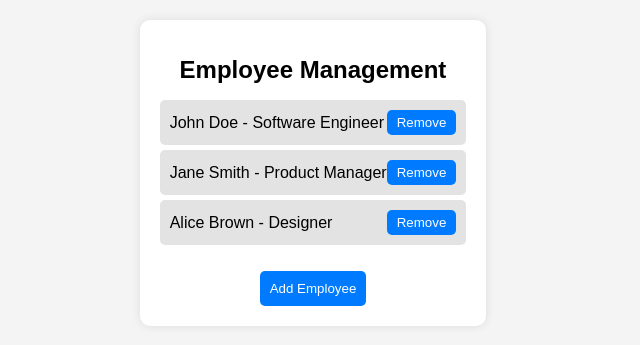
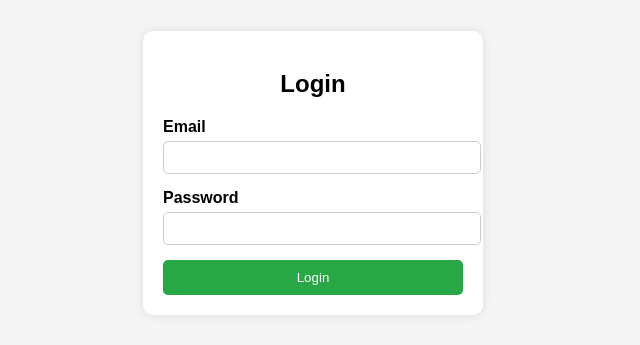
Before and after one commit to raghulm77/React, a React (Create React App) app: page / in a window 1280 px wide. Shown: the part 227-572 px from the top of the page, without its empty margins (327-967 px from the left). Built offline with nearby package versions, Linux system fonts and the light colour scheme.

Commit message:
Initial commit2

```diff
--- a/src/App.css
+++ b/src/App.css
@@ -8,48 +8,50 @@ body {
   margin: 0;
 }
 
-.container {
+.app-container {
+  text-align: center;
+}
+
+.login-container {
   background: white;
   padding: 20px;
   border-radius: 10px;
-  box-shadow: 0 0 10px rgba(0, 0, 0, 0.1);
-  text-align: center;
+  box-shadow: 0px 0px 10px rgba(0, 0, 0, 0.1);
+  width: 300px;
 }
 
-h1 {
-  font-size: 1.5rem;
-  margin-bottom: 10px;
+h2 {
+  margin-bottom: 20px;
 }
 
-ul {
-  list-style: none;
-  padding: 0;
+.input-group {
+  margin-bottom: 15px;
+  text-align: left;
 }
 
-.employee-item {
-  display: flex;
-  justify-content: space-between;
-  align-items: center;
-  background: #e3e3e3;
-  margin: 5px 0;
-  padding: 10px;
+.input-group label {
+  display: block;
+  font-weight: bold;
+  margin-bottom: 5px;
+}
+
+.input-group input {
+  width: 100%;
+  padding: 8px;
+  border: 1px solid #ccc;
   border-radius: 5px;
 }
 
 button {
-  background: #007bff;
+  width: 100%;
+  padding: 10px;
+  background-color: #28a745;
   color: white;
   border: none;
-  padding: 5px 10px;
   border-radius: 5px;
   cursor: pointer;
 }
 
 button:hover {
-  background: #0056b3;
+  background-color: #218838;
 }
-
-.add-btn {
-  margin-top: 10px;
-  padding: 10px;
-}
--- a/src/App.js
+++ b/src/App.js
@@ -1,42 +1,18 @@
-import { useState } from "react";
+import React from "react";
+import { BrowserRouter as Router, Route, Routes } from "react-router-dom";
+import Login from "./Login";
 import "./App.css";
 
-export default function App() {
-  const [employees, setEmployees] = useState([
-    { id: 1, name: "John Doe", role: "Software Engineer" },
-    { id: 2, name: "Jane Smith", role: "Product Manager" },
-    { id: 3, name: "Alice Brown", role: "Designer" },
-  ]);
-
-  const addEmployee = () => {
-    const newEmployee = {
-      id: employees.length + 1,
-      name: "New Employee",
-      role: "Intern",
-    };
-    setEmployees([...employees, newEmployee]);
-  };
-
-  const removeEmployee = (id) => {
-    setEmployees(employees.filter((employee) => employee.id !== id));
-  };
-
+function App() {
   return (
-    <div className="container">
-      <h1>Employee Management</h1>
-      <ul>
-        {employees.map((employee) => (
-          <li key={employee.id} className="employee-item">
-            <span>
-              {employee.name} - {employee.role}
-            </span>
-            <button onClick={() => removeEmployee(employee.id)}>Remove</button>
-          </li>
-        ))}
-      </ul>
-      <button onClick={addEmployee} className="add-btn">
-        Add Employee
-      </button>
-    </div>
+    <Router>
+      <div className="app-container">
+        <Routes>
+          <Route path="/" element={<Login />} />
+        </Routes>
+      </div>
+    </Router>
   );
 }
+
+export default App;
--- /dev/null
+++ b/src/Login.js
@@ -0,0 +1,43 @@
+import React, { useState } from "react";
+import "./App.css";
+
+function Login() {
+  const [email, setEmail] = useState("");
+  const [password, setPassword] = useState("");
+
+  const handleSubmit = (e) => {
+    e.preventDefault();
+    console.log("Email:", email);
+    console.log("Password:", password);
+    alert("Login Successful!");
+  };
+
+  return (
+    <div className="login-container">
+      <h2>Login</h2>
+      <form onSubmit={handleSubmit}>
+        <div className="input-group">
+          <label>Email</label>
+          <input
+            type="email"
+            value={email}
+            onChange={(e) => setEmail(e.target.value)}
+            required
+          />
+        </div>
+        <div className="input-group">
+          <label>Password</label>
+          <input
+            type="password"
+            value={password}
+            onChange={(e) => setPassword(e.target.value)}
+            required
+          />
+        </div>
+        <button type="submit">Login</button>
+      </form>
+    </div>
+  );
+}
+
+export default Login;
```
